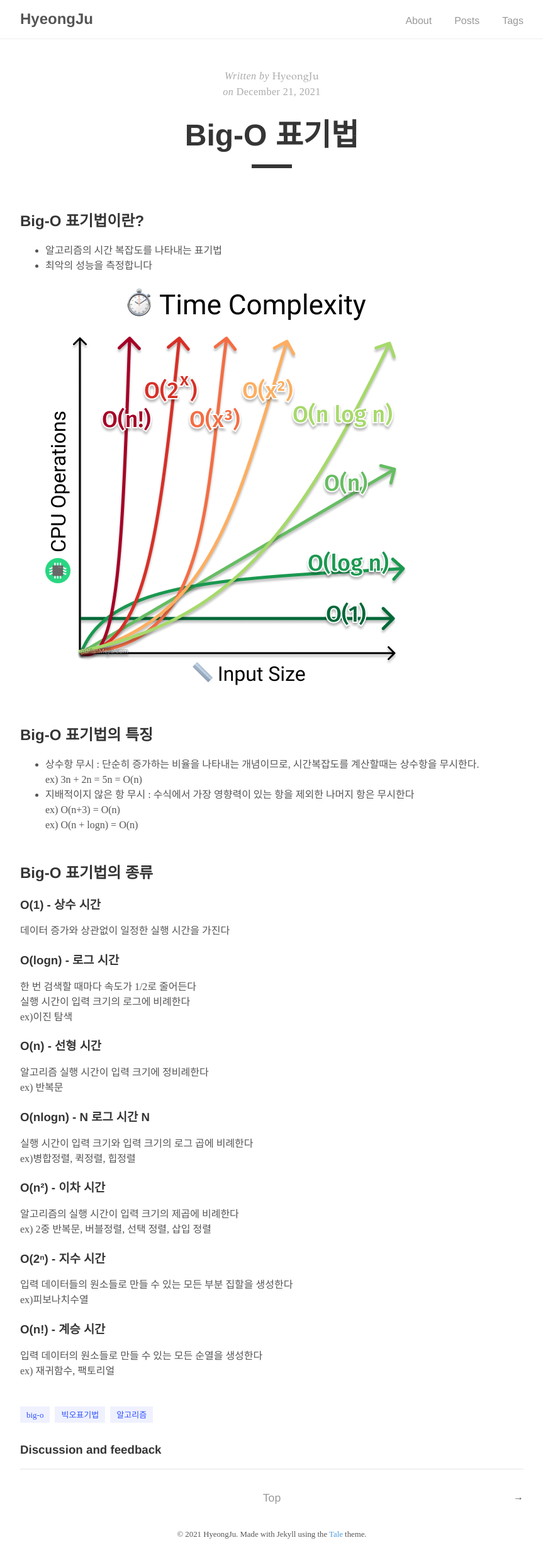
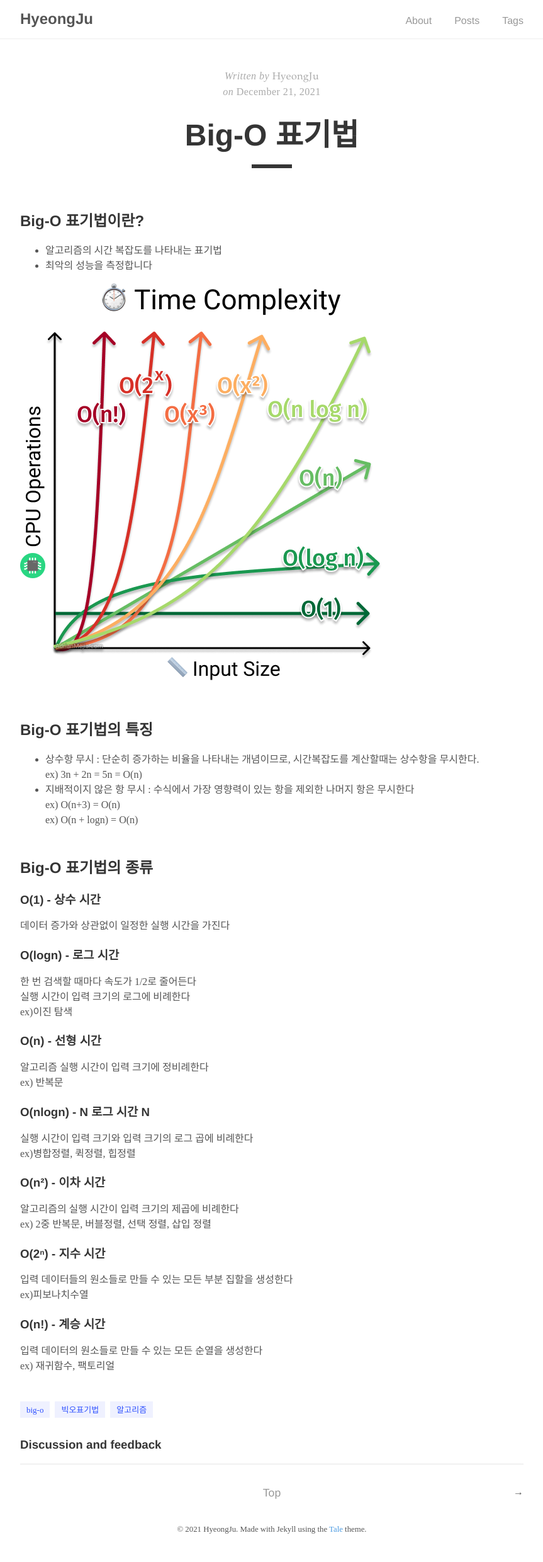
Before and after one commit to hyeongJuKim/hyeongjukim.github.io, a Jekyll site: the page built from _posts/2021-12-21-빅오표기법.md, in a window 1280 px wide. Shown: the whole page at 63% size, without its empty margins (208-1071 px from the left). Built offline with Jekyll 4.4.1, drawn with Linux system fonts in a browser that asks for light colours; some web fonts are replaced; comment, search, counter and statistics services are not loaded.

Commit message:
이미지 모바일 최적화

```diff
--- a/_posts/2021-12-21-빅오표기법.md
+++ b/_posts/2021-12-21-빅오표기법.md
@@ -9,7 +9,8 @@ description: Big-O 표기법에 대해 간단히 소개합니다.
 
 ## Big-O 표기법이란?
 - 알고리즘의 시간 복잡도를 나타내는 표기법
-- 최악의 성능을 측정합니다<br><br>
+- 최악의 성능을 측정합니다<br>
+
 ![Big-O 표기법의 종류 그래프](/assets/img/big-o.png){: .img-inline}
 
 ## Big-O 표기법의 특징
```
